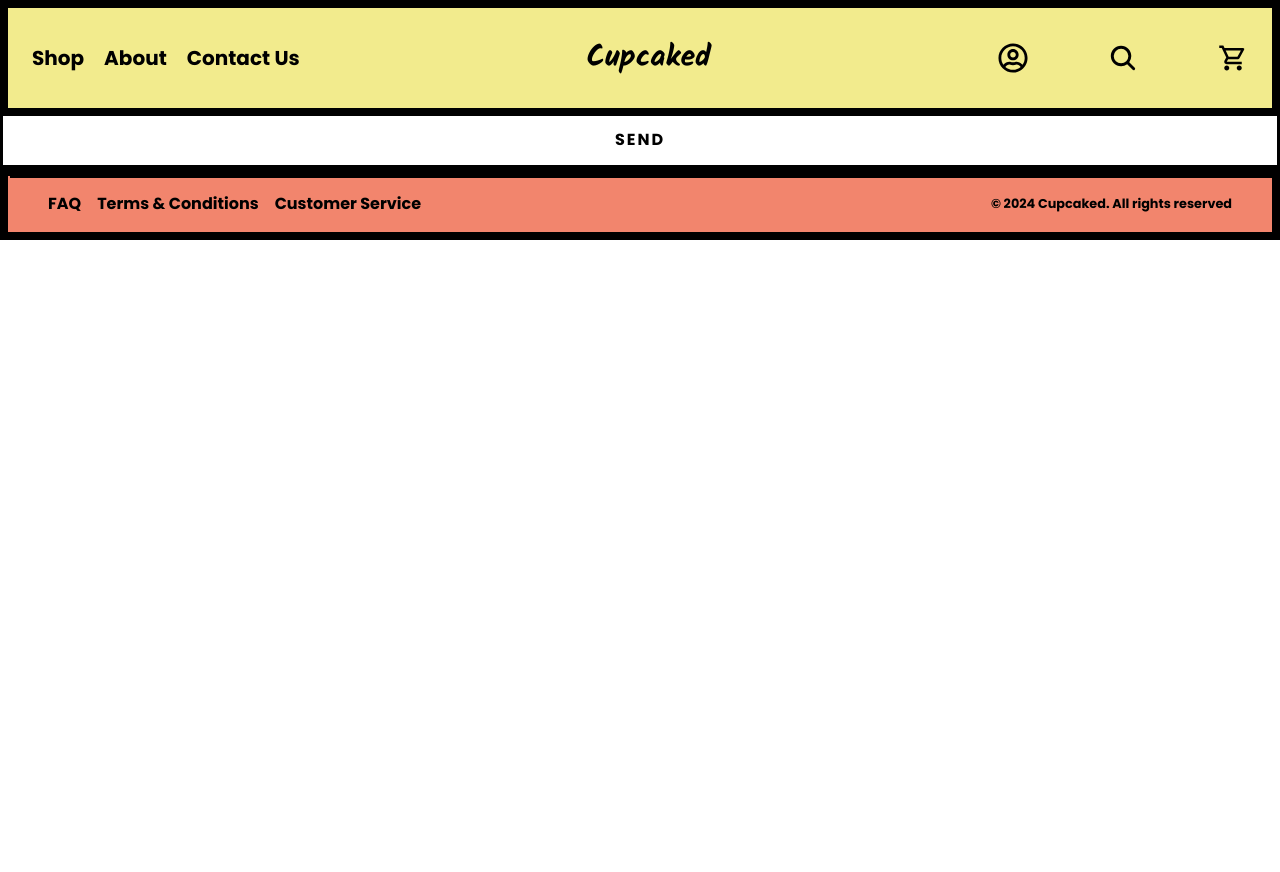
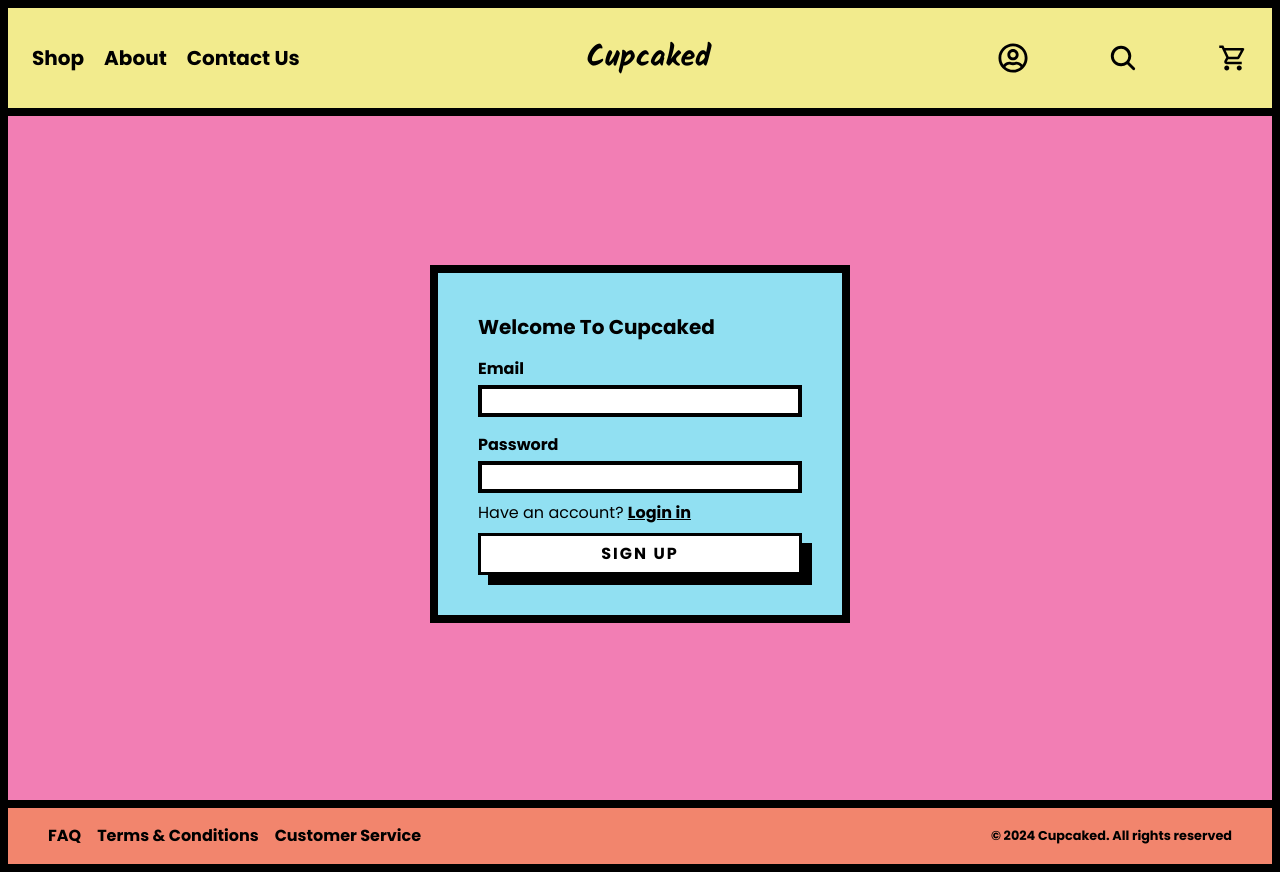
Before and after one commit to AhmedHHamdy/bakery-shop, a Next.js app: page /signup in a window 1280 px wide. Before the commit the page ends 800 px from the top, so only its background shows below. Built offline with nearby package versions, Linux system fonts and the light colour scheme.

Commit message:
Add login/register pages and styling

```diff
--- a/app/login/page.tsx
+++ b/app/login/page.tsx
@@ -1,19 +1,26 @@
+import { redirect } from "next/navigation";
+import { getSession, login } from "@/lib"
 import Link from "next/link";
+
 
 export default function Page() {
   return (
-    <section className="bg-Sky_Whisper flex items-center justify-center h-screen">
-      <form className="h-full flex flex-col justify-center items-center">
-        <h1>Welcome To Cupcaked</h1>
+    <section className="bg-Pink_Passion flex items-center justify-center h-screen pt-20 border-8 border-b-0">
+      <form className="flex flex-col justify-center items-stretch border-8 p-10 bg-Sky_Whisper" action={async (formData) => {
+        "use server"
+        await login(formData)
+        redirect("/about")
+      }}>
+        <h1 className="text-xl font-bold mb-2">Welcome back To Cupcaked</h1>
 
-        <div>
+        <div className="flex flex-col gap-1 mt-2">
           <label htmlFor="email" className="text-base font-semibold">
             Email
           </label>
           <input type="text" name="name" id="email" className="border-4" />
         </div>
 
-        <div>
+        <div className="flex flex-col gap-1 mt-4">
           <label htmlFor="password" className="text-base font-semibold">
             Password
           </label>
@@ -25,10 +32,10 @@ export default function Page() {
           />
         </div>
 
-        <Link href="/signup">Don't have an account? Sign up</Link>
+        <Link className="text-base my-2" href="/signup">Don't have an account? <span className="font-bold underline">Sign up</span></Link>
 
-        <button className="button-style w-full" style={{ alignSelf: "center" }}>
-          Send
+        <button className="button-style w-full" style={{ alignSelf: "center", padding: "0.4rem" }}>
+          Login in
         </button>
       </form>
     </section>
--- a/app/signup/page.tsx
+++ b/app/signup/page.tsx
@@ -2,22 +2,35 @@ import Link from "next/link"
 
 export default function Page() {
   return (
-    <form action="">
-      <h1>Welcome To Cupcaked</h1>
+    <section className="bg-Pink_Passion flex items-center justify-center h-screen pt-20 border-8 border-b-0">
+      <form className="flex flex-col justify-center items-stretch border-8 p-10 bg-Sky_Whisper">
+        <h1 className="text-xl font-bold mb-2">Welcome To Cupcaked</h1>
 
-      <div>
-          <label htmlFor="email" className="text-base font-semibold">Email</label>
+        <div className="flex flex-col gap-1 mt-2">
+          <label htmlFor="email" className="text-base font-semibold">
+            Email
+          </label>
           <input type="text" name="name" id="email" className="border-4" />
-      </div>
+        </div>
 
-      <div>
-          <label htmlFor="password" className="text-base font-semibold">Password</label>
-          <input type="password" name="password" id="password" className="border-4" />
-      </div>
+        <div className="flex flex-col gap-1 mt-4">
+          <label htmlFor="password" className="text-base font-semibold">
+            Password
+          </label>
+          <input
+            type="password"
+            name="password"
+            id="password"
+            className="border-4"
+          />
+        </div>
 
-      <Link href="/signup">Don't have an account? Sign up</Link>
+        <Link className="text-base my-2" href="/login">Have an account? <span className="font-bold underline">Login in</span></Link>
 
-      <button className="button-style w-full" style={{alignSelf: "center"}}>Send</button>
-    </form>
+        <button className="button-style w-full" style={{ alignSelf: "center", padding: "0.4rem" }}>
+          Sign up
+        </button>
+      </form>
+    </section>
   )
 }
--- a/app/ui/Header.tsx
+++ b/app/ui/Header.tsx
@@ -16,7 +16,7 @@ export default function Header() {
 
       <nav className="hidden sm:flex justify-between">
         <div className="flex justify-between items-center gap-5">
-          <Link className="text-xl font-bold hover:underline" href="/shop">Shop</Link>
+          <Link className="text-xl font-bold hover:underline" href="/login">Shop</Link>
           <Link className="text-xl font-bold hover:underline" href="/about">About</Link>
           <Link className="text-xl font-bold hover:underline" href="/contact">Contact Us</Link>
         </div>
@@ -24,7 +24,7 @@ export default function Header() {
         <Link className={`text-3xl font-bold ${kalam.className}`} href="/">Cupcaked</Link>
 
         <div className="flex justify-between items-center gap-20">
-          <Link className="text-xl" href="/shop"><FaRegUserCircle className="text-3xl font-bold" /></Link>
+          <Link className="text-xl" href="/login"><FaRegUserCircle className="text-3xl font-bold" /></Link>
           <Link className="text-xl" href="/shop"><IoSearch className="text-3xl font-bold" /></Link>
           <Link className="text-xl" href="/shop"><MdOutlineShoppingCart className="text-3xl font-bold" /></Link>
         </div>
--- /dev/null
+++ b/lib.ts
@@ -0,0 +1,83 @@
+import { SignJWT, jwtVerify } from "jose";
+import { cookies } from "next/headers";
+import { NextRequest, NextResponse } from "next/server";
+
+const secretKey = "secret";
+const key = new TextEncoder().encode(secretKey);
+
+export async function encrypt(payload: any) {
+  return await new SignJWT(payload)
+    .setProtectedHeader({ alg: "HS256" })
+    .setIssuedAt()
+    .setExpirationTime("10 sec from now")
+    .sign(key);
+}
+
+export async function decrypt(input: string): Promise<any> {
+  const { payload } = await jwtVerify(input, key, {
+    algorithms: ["HS256"],
+  });
+  return payload;
+}
+
+export async function login(formData: FormData) {
+  // Verify credentials && get the user
+  for (const key of formData.values()) {
+    console.log(key);
+  }
+  const formDatadsf = {
+    email: 'example@example.com',
+    password: 'password123'
+  };
+
+
+
+  // fetch('http://localhost:4000/register', {
+  //   method: 'POST',
+  //   headers: {
+  //     'Content-Type': 'application/json'
+  //   },
+  //   body: JSON.stringify(formData)
+  // })
+  // .then(response => response.json())
+  // .then(data => console.log(data))
+  // .catch(error => console.error('Error:', error));
+
+
+  // const user = { email: formData.get("email"), name: "John" };
+
+  // Create the session
+  // const expires = new Date(Date.now() + 10 * 30000);
+  // const session = await encrypt({ user, expires });
+
+  // // Save the session in a cookie
+  // cookies().set("session", session, { expires, httpOnly: true });
+}
+
+export async function logout() {
+  // Destroy the session
+  cookies().set("session", "", { expires: new Date(0) });
+}
+
+export async function getSession() {
+  const session = cookies().get("session")?.value;
+  if (!session) return null;
+  return await decrypt(session);
+}
+
+export async function updateSession(request: NextRequest) {
+  const session = request.cookies.get("session")?.value;
+  if (!session) return;
+
+  // Refresh the session so it doesn't expire
+  const parsed = await decrypt(session);
+  parsed.expires = new Date(Date.now() + 10 * 1000);
+  const res = NextResponse.next();
+  res.cookies.set({
+    name: "session",
+    value: await encrypt(parsed),
+    httpOnly: true,
+    expires: parsed.expires,
+  });
+  return res;
+}
--- a/package.json
+++ b/package.json
@@ -12,7 +12,8 @@
     "next": "14.1.0",
     "react": "^18",
     "react-dom": "^18",
-    "react-icons": "^5.0.1"
+    "react-icons": "^5.0.1",
+    "jose": "^5.1.3"
   },
   "devDependencies": {
     "@types/node": "^20",
```
Also changed, not shown: app/about/page.tsx (+10 -1 lines), middleware.ts (added, +22 -0 lines), 1 other file (tests, documents, lock files or other folders).
